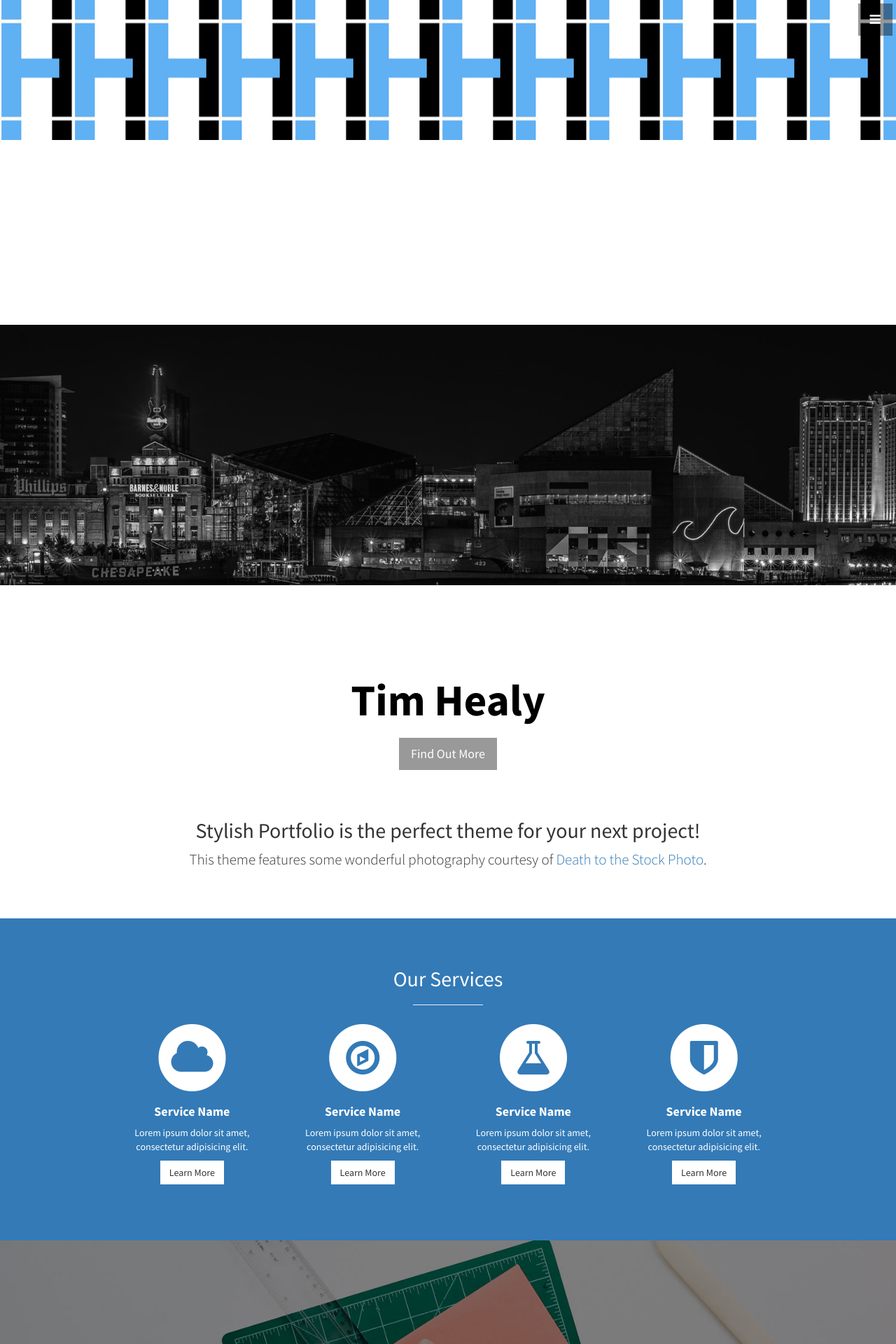
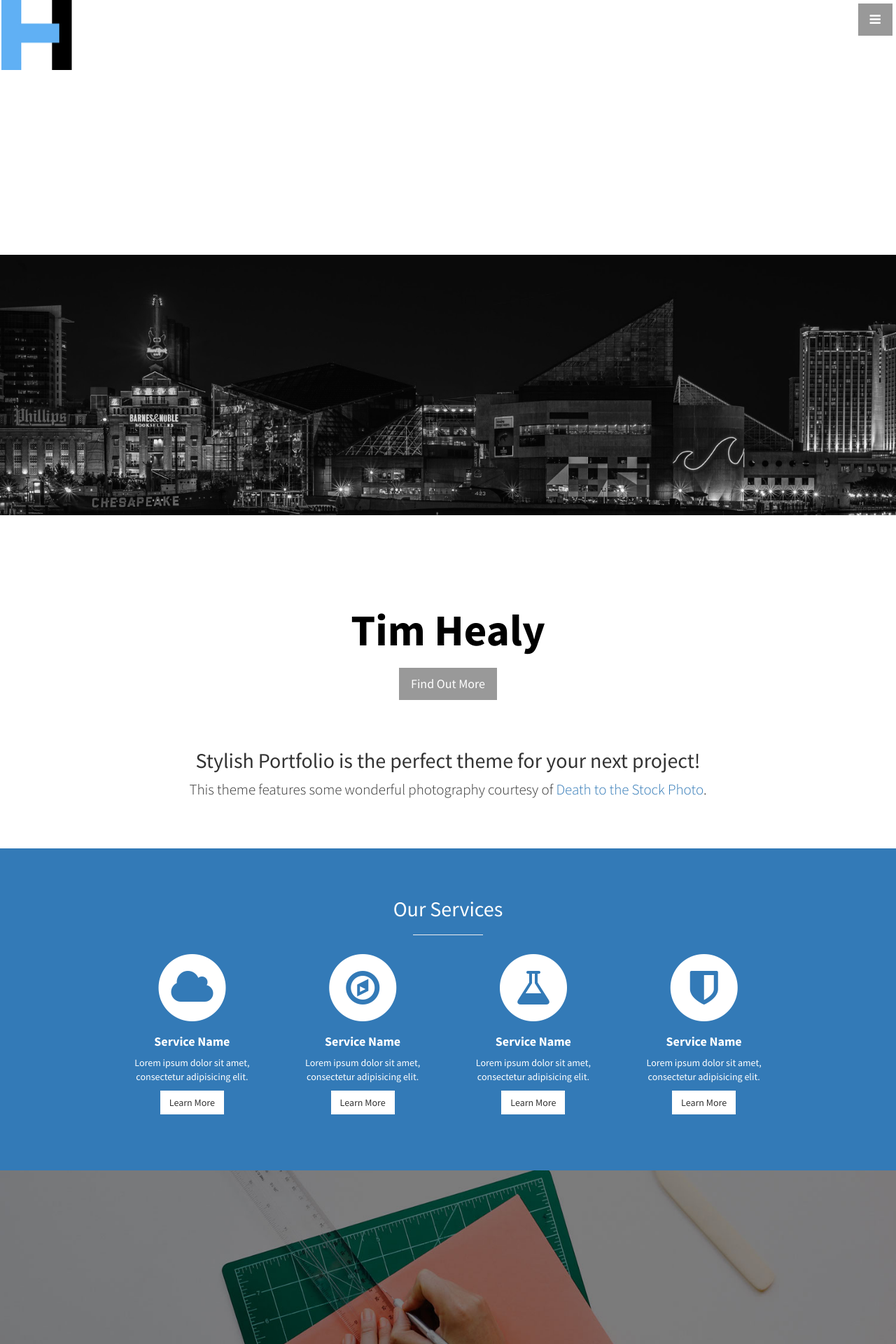
Before and after one commit to healyt22/healyt22.github.io, a Jekyll site: the page built from index.html, in a window 1280 px wide. Shown: the top 1920 px of the page at 70% size. Built offline with Jekyll 4.4.1, drawn with Linux system fonts in a browser that asks for light colours.

Commit message:
messin with stuff

```diff
--- a/css/stylish-portfolio.css
+++ b/css/stylish-portfolio.css
@@ -153,8 +153,8 @@ hr.small {
 
 .topheader {
     width: 100%;
-    height: 200px;
-    background: url(../img/rsz_logo.jpg) left;
+    height: 100px;
+    background: url(../img/rsz_logo.jpg) no-repeat left;
 }
 
 /* Header */
```
